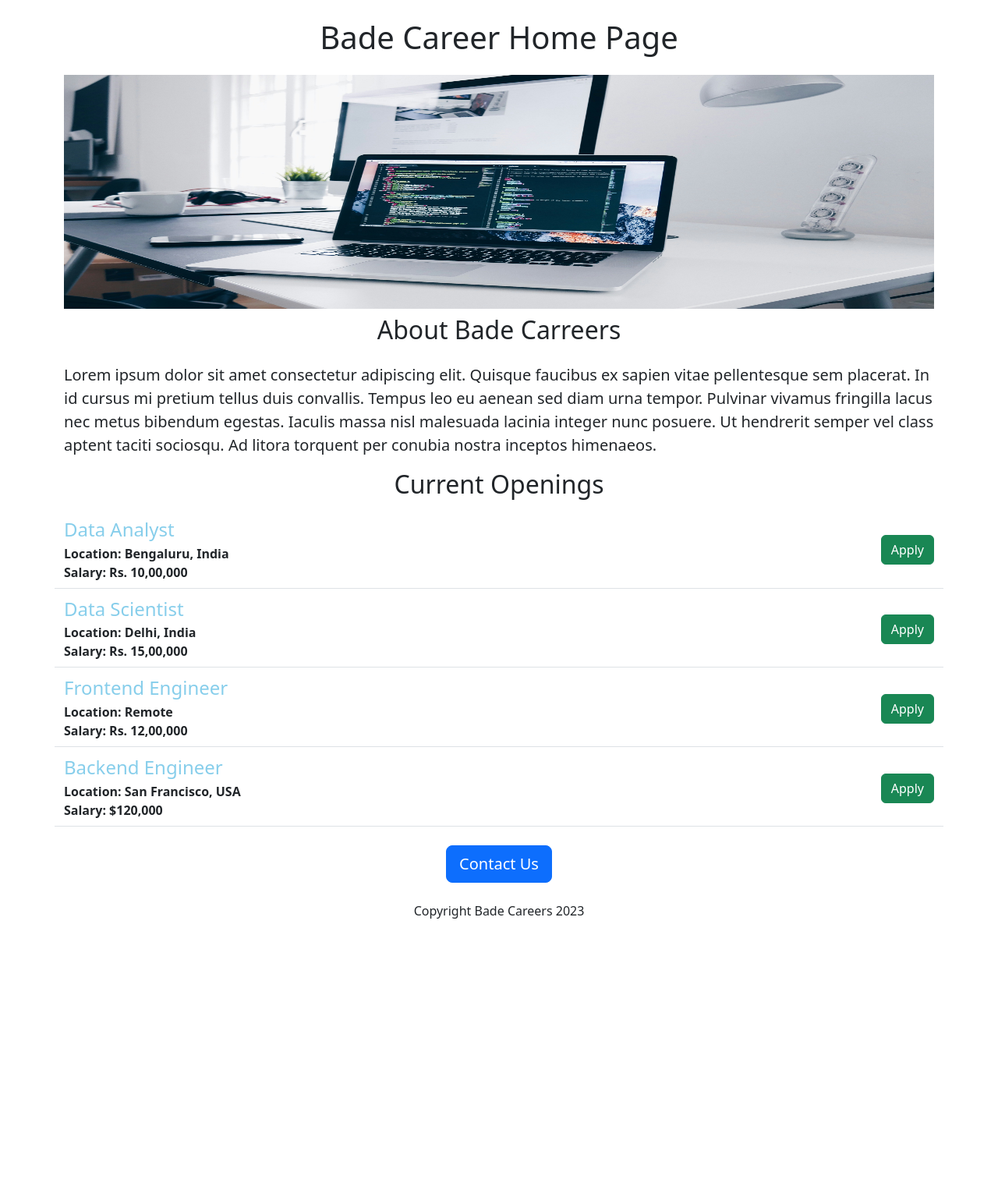
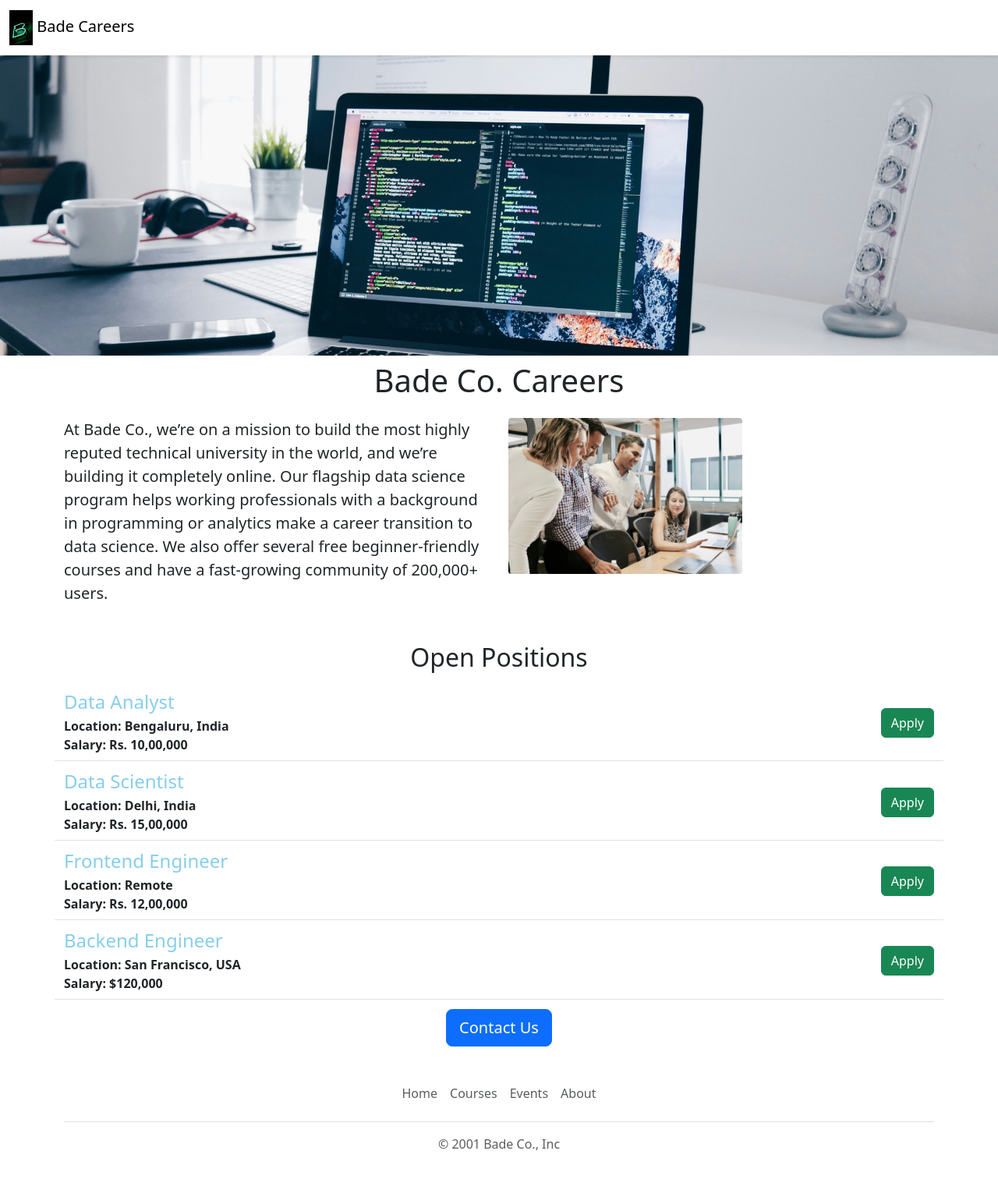
Before and after one commit to badekara/bade-career-website, a Flask app: page / in a window 1280 px wide. Shown: the whole page at 78% size. Before the commit the page ends 1178 px from the top, so only its background shows below. Run offline with Flask 3, Linux system fonts and the light colour scheme.

Commit message:
added the footer etc.

```diff
--- a/app.py
+++ b/app.py
@@ -31,7 +31,7 @@ JOBS=[
 
 @app.route("/")
 def hello_world():
-    return render_template('home.html',jobs=JOBS,company_name='Bade')
+    return render_template('home.html',jobs=JOBS,company_name='Bade Co.')
 
 @app.route("/jobs")
 def list_jobs():
--- /dev/null
+++ b/templates/footer.html
@@ -0,0 +1,12 @@
+<div class="container">
+  <footer class="py-3 my-4">
+    <ul class="nav justify-content-center border-bottom pb-3 mb-3">
+      <li class="nav-item"><a  target="_blank" href="https://www.jovian.ai" class="nav-link px-2 text-muted">Home</a></li>
+      <li class="nav-item"><a  target="_blank" href="https://jovian.ai/learn" class="nav-link px-2 text-muted">Courses</a></li>
+
+      <li class="nav-item"><a target="_blank" href="https://jovian.ai/events" class="nav-link px-2 text-muted">Events</a></li>
+      <li class="nav-item"><a  target="_blank" href="https://jovian.ai/about" class="nav-link px-2 text-muted">About</a></li>
+    </ul>
+    <p class="text-center text-muted">&copy; 2001 Bade Co., Inc</p>
+  </footer>
+</div>
--- a/templates/home.html
+++ b/templates/home.html
@@ -1,39 +1,48 @@
-<!doctype html>
+<!DOCTYPE html>
 <html>
   <head>
     <meta charset="utf-8">
     <meta name="viewport" content="width=device-width, initial-scale=1">
     <link href="https://cdn.jsdelivr.net/npm/bootstrap@5.3.6/dist/css/bootstrap.min.css" rel="stylesheet" integrity="sha384-4Q6Gf2aSP4eDXB8Miphtr37CMZZQ5oXLH2yaXMJ2w8e2ZtHTl7GptT4jmndRuHDT" crossorigin="anonymous">
     <style>
-      #banner{height:300px;width:100%;object-fit:'cover;'}
+
+    #banner{height:400px;width:
+
+    100%;object-fit:cover;margin-
+
+    bottom:16px;}
+
     </style>
-    <title>
-      Bade Carreers
-    </title>
+    <title>Bade Co. Careers</title>
+
   </head>
   <body>
-    <div class='container'>
-      <h1 class='text-center mt-4 mb-4 '>
-        Bade Career Home Page
+    {% include 'nav.html' %}
+    <img class='img-fluid' id ='banner' img src="static/banner.jpeg.jpg" alt="Bade Logo">
+    <div class="container">
+      <h1 class="text-center mt-2 mb-4">
+        Bade Co. Careers
       </h1>
-      <img class='img-fluid' id ='banner' img src="static/banner.jpeg.jpg" alt="Bade Logo">
-       <h2 class='text-center mt-2 mb-4'>About {{company_name}} Carreers </h2>
-      <p class='lead'>Lorem ipsum dolor sit amet consectetur adipiscing elit. Quisque faucibus ex sapien vitae pellentesque sem placerat. In id cursus mi pretium tellus duis convallis. Tempus leo eu aenean sed diam urna tempor. Pulvinar vivamus fringilla lacus nec metus bibendum egestas. Iaculis massa nisl malesuada lacinia integer nunc posuere. Ut hendrerit semper vel class aptent taciti sociosqu. Ad litora torquent per conubia nostra inceptos himenaeos.</p>
-      <p >
-      <h2 class="text-center mt-2 mb-4">Current Openings</h2>
+      <div class="row" style="margin-bottom:32px">
+        <div class="col-md-6">
+      <p class="lead">
+        At Bade Co., we’re on a mission to build the most highly reputed technical university in the world, and we’re building it completely online. Our flagship data science program helps working professionals with a background in programming or analytics make a career transition to data science. We also offer several free beginner-friendly courses and have a fast-growing community of 200,000+ users.
+      </p>
+        </div>
+        <div class="d-none d-md-block col-md-6">
+        <img src="/static/people.jpg" style="height:200px;border-radius:4px;">
+        </div>
+      </div>
+      <h2 class="text-center mt-2 mb-4">Open Positions</h2>
       <div>
-      {% for job in jobs %}
-        {%include 'jobitem.html'%}
-      {% endfor %}
-
+        {% for job in jobs %}
+          {% include 'jobitem.html' %}
+        {% endfor %}
       </div>
-      </p>
+      <div class="text-center">
+      <a class="btn btn-primary btn-lg" href="mailto:hello@jovian.ai?subject=Question%20about%20Job%20Opernings&body=My%20name%3A%20%3Cyour%20name%20here%3E%0D%0A%0D%0AMy%20questions%3A%20%3Center%20question%20here%3E%0D%0A">Contact Us</a>
+      </div>
     </div>
-    <div class='text-center mt-4 mb-4'>
-      <button class="btn btn-primary btn-lg">  Contact Us</button>
-      <p class='text-center mt-4 mb-4'>
-        Copyright Bade Careers 2023
-      </p>
-    </div>
+    {% include 'footer.html' %}
   </body>
 </html>
--- /dev/null
+++ b/templates/nav.html
@@ -0,0 +1,9 @@
+<nav class="navbar shadow-sm fixed-top bg-white">
+  <div class="container-fluid">
+    <a class="navbar-brand" href="/">
+      <img src="/static/logo.jpg" alt="" width="30" height="2" class="img-fluid">
+      Bade Careers
+    </a>
+  </div>
+</nav>
+<div style="height:56px"></div>
```
Also changed, not shown: static/logo.jpg (added), static/people.jpg (added), 1 other file.
